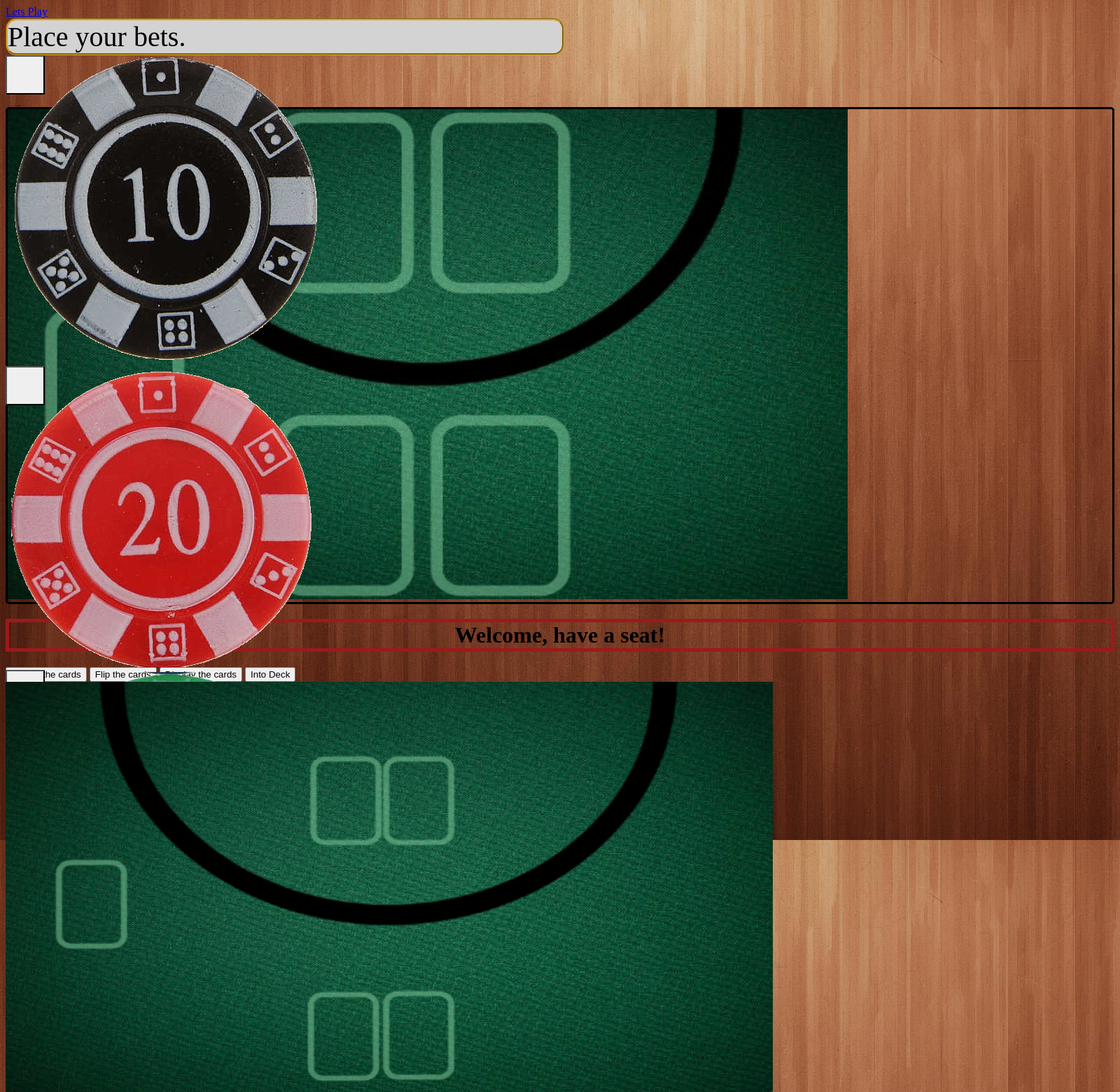
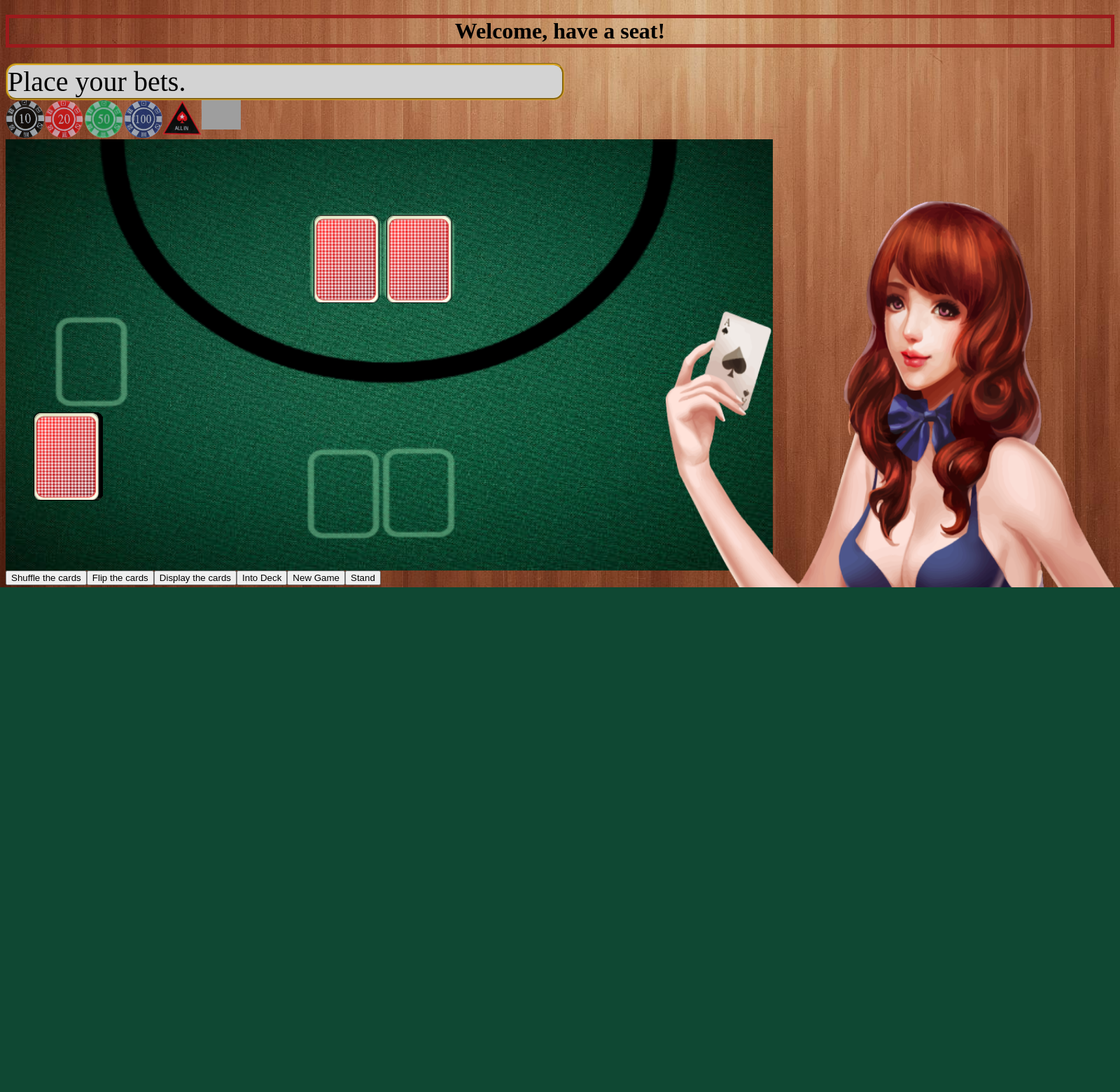
Before and after one commit to Szpoti/tw4-project-game, a Flask app: page / in a window 1600 px wide. Shown: the top 1560 px of the page at 70% size. After the commit the page ends 839 px from the top, so only its background shows below. Run offline with Flask 2, Linux system fonts and the light colour scheme; grey boxes are pictures that could not be loaded.

Commit message:
CASINOBIATCH

```diff
--- a/server.py
+++ b/server.py
@@ -3,14 +3,10 @@ from flask import Flask, render_template, request
 app = Flask(__name__)
 
 
-@app.route('/index')
+@app.route('/')
 def index():
     return render_template('index.html')
 
-
-@app.route('/')
-def betting():
-    return render_template('betting_page.html')
 
 
 if __name__ == '__main__':
--- a/static/css/styles.css
+++ b/static/css/styles.css
@@ -14,6 +14,7 @@ body {
     -ms-perspective: 800px;
     -moz-perspective: 800px;
     -o-perspective: 800px;
+    display: flex;
 }
 
 #card-table .card.flipped {
@@ -109,3 +110,11 @@ body {
     padding: 0;
     position: relative;
 }
+
+#casino_bitch{
+    top: 13%;
+    left: 86%;
+    float: right;
+    position: absolute;
+    height: 70vh;
+    width: 80vh;}
--- a/templates/betting_page.html
+++ b/templates/betting_page.html
@@ -1,35 +1,35 @@
-<!DOCTYPE html>
-<html lang="en">
-<head>
-    <meta charset="UTF-8">
-    <title>Betting page</title>
-    <link rel="stylesheet" href="/static/css/styles.css">
-    <script src="/static/js/betting.js" defer></script>
-</head>
-<body>
-    <a id="start" href="/index">Lets Play</a>
-    <div id="display">Place your bets.</div>
+<!--<!DOCTYPE html>-->
+<!--<html lang="en">-->
+<!--<head>-->
+<!--    <meta charset="UTF-8">-->
+<!--    <title>Betting page</title>-->
+<!--    <link rel="stylesheet" href="/static/css/styles.css">-->
+<!--    <script src="/static/js/betting.js" defer></script>-->
+<!--</head>-->
+<!--<body>-->
+<!--    <a id="start" href="/index">Lets Play</a>-->
+<!--    <div id="display">Place your bets.</div>-->
 
-    <div class="main_stuff">
-        <div class="tokens">
-        <button class="tokens" id="btn10"><img alt="" src="/static/imgs/token10.png" class="tokenbtn"></button>
-        <button class="tokens" id="btn20"><img alt="" src="/static/imgs/token20.png" class="tokenbtn"></button>
-        <button class="tokens" id="btn50"><img alt="" src="/static/imgs/token50.png" class="tokenbtn"></button>
-        <button class="tokens" id="btn100"><img alt="" src="/static/imgs/token100.png" class="tokenbtn"></button>
-        <button class="tokens" id="all_in"><img alt="" src="/static/imgs/finalallin.png" class="all_in"></button>
-        <button class="reset" id="reset"><img alt="" src="/static/imgs/reset1.png" class="tokenbtn"></button>
-        </div><br>
-        <div class="table"><img alt="" width="1200" height="700" src="/static/imgs/table.jpg"></div>
-    </div>
-    <div class="playing">
-    <script src="/static/js/javafile.js" defer></script>
-        <h1 class="welcome">Welcome, have a seat!</h1>
+<!--    <div class="main_stuff">-->
+<!--        <div class="tokens">-->
+<!--        <button class="tokens" id="btn10"><img alt="" src="/static/imgs/token10.png" class="tokenbtn"></button>-->
+<!--        <button class="tokens" id="btn20"><img alt="" src="/static/imgs/token20.png" class="tokenbtn"></button>-->
+<!--        <button class="tokens" id="btn50"><img alt="" src="/static/imgs/token50.png" class="tokenbtn"></button>-->
+<!--        <button class="tokens" id="btn100"><img alt="" src="/static/imgs/token100.png" class="tokenbtn"></button>-->
+<!--        <button class="tokens" id="all_in"><img alt="" src="/static/imgs/finalallin.png" class="all_in"></button>-->
+<!--        <button class="reset" id="reset"><img alt="" src="/static/imgs/reset1.png" class="tokenbtn"></button>-->
+<!--        </div><br>-->
+<!--        <div class="table"><img alt="" width="1200" height="700" src="/static/imgs/table.jpg"></div>-->
+<!--    </div>-->
+<!--    <div class="playing">-->
+<!--    <script src="/static/js/javafile.js" defer></script>-->
+<!--        <h1 class="welcome">Welcome, have a seat!</h1>-->
 
-        <button onclick="stackShuffle(cardsId)">Shuffle the cards</button>
-        <button onclick="flipCards(cardsId)">Flip the cards</button>
-        <button onclick="displayCards(cardsId)">Display the cards</button>
-        <button onclick="intoDeck(cardsId)">Into Deck</button>
-        <div id="card-table"></div>
-       </div>
-</body>
-</html>
+<!--        <button onclick="stackShuffle(cardsId)">Shuffle the cards</button>-->
+<!--        <button onclick="flipCards(cardsId)">Flip the cards</button>-->
+<!--        <button onclick="displayCards(cardsId)">Display the cards</button>-->
+<!--        <button onclick="intoDeck(cardsId)">Into Deck</button>-->
+<!--        <div id="card-table"></div>-->
+<!--       </div>-->
+<!--</body>-->
+<!--</html>-->
--- a/templates/index.html
+++ b/templates/index.html
@@ -8,6 +8,7 @@
 
 </head>
 <body>
+
 <h1 class="welcome">Welcome, have a seat!</h1>
 <div id="display">Place your bets.</div>
     <div class="first-set">
@@ -19,8 +20,7 @@
         <div class="tokens" id="reset" style="background-image: url('/static/imgs/reset1.png')"></div>
     </div>
 
-    <div id="card-table"></div>
-
+    <div id="card-table"><img id="casino_bitch" src="/static/imgs/casinobitchfinal.png"></div>
     <button style="float: left" onclick="stackShuffle(cardsId)">Shuffle the cards</button>
     <button style="float: left" onclick="flipCards(cardsId)">Flip the cards</button>
     <button style="float: left" onclick="displayCards(cardsId)">Display the cards</button>
```
